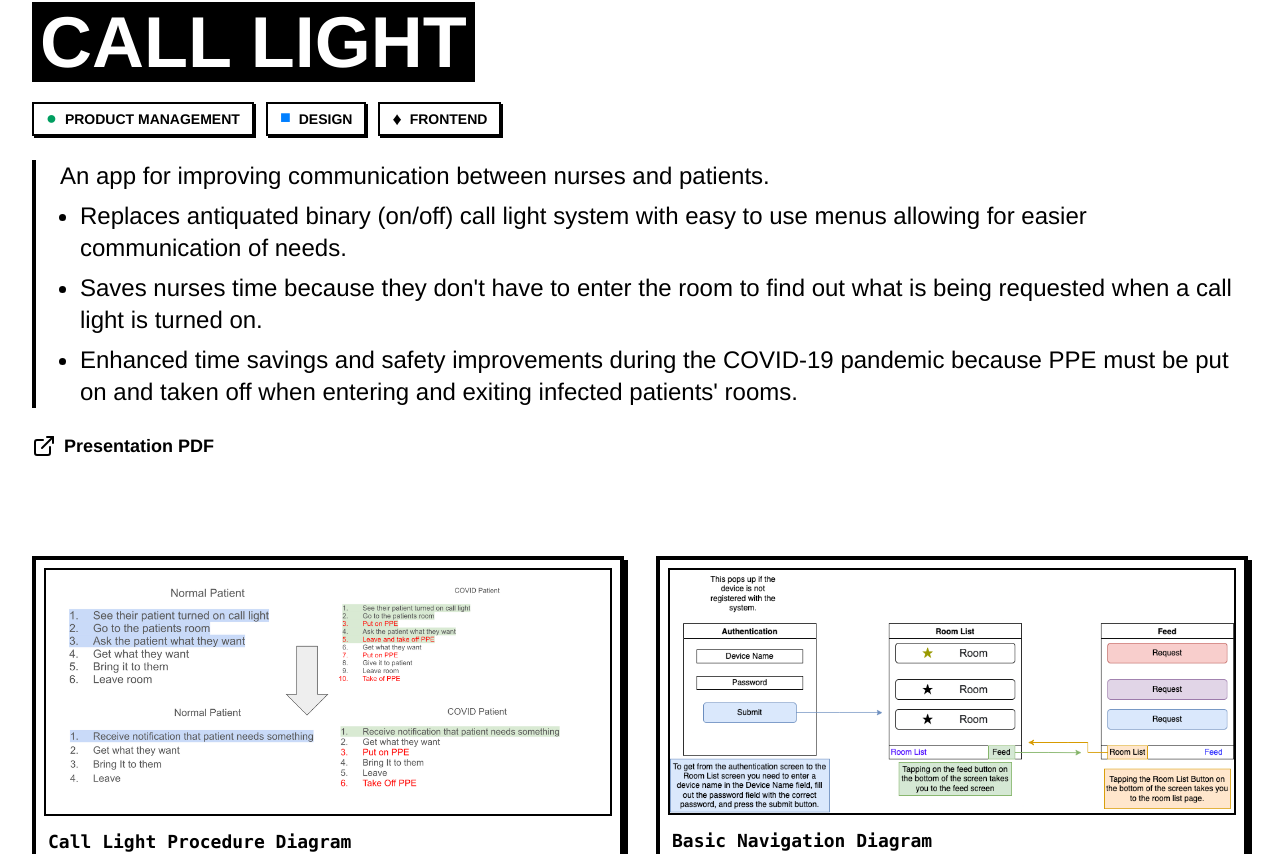
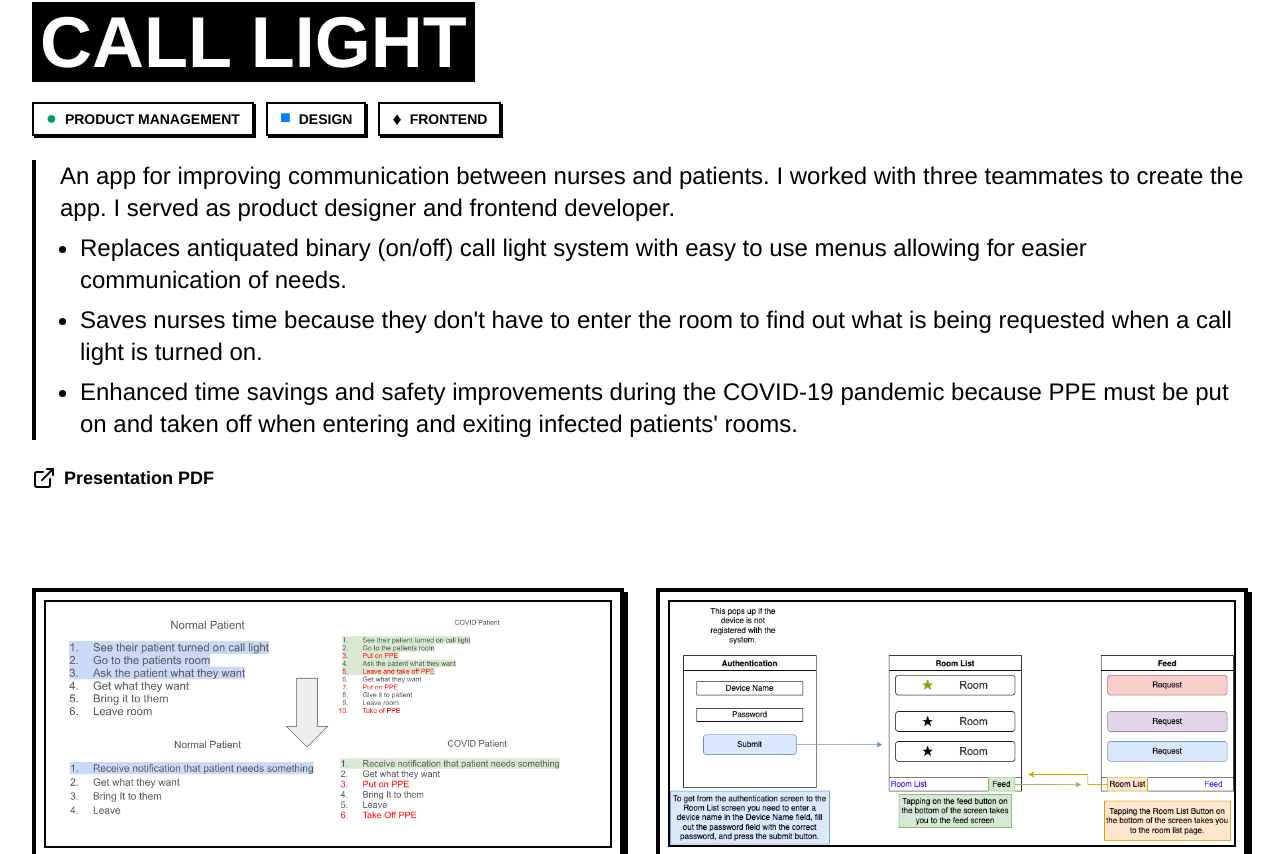
Before and after one commit to siasl/portfolio, a React (Vite) app in the folder web-portfolio/: page / in a window 1280 px wide. Shown: the part 874-1728 px from the top of the page. Built offline with nearby package versions, Linux system fonts and the light colour scheme.

Commit message:
feat: enhance project descriptions and add a new project category, and improve media gallery description display logic.

```diff
--- a/web-portfolio/src/components/MediaGallery.tsx
+++ b/web-portfolio/src/components/MediaGallery.tsx
@@ -17,7 +17,9 @@ interface MediaGalleryProps {
 }
 
 const MediaDescription: React.FC<{ title?: string; body?: string | React.ReactNode }> = ({ title, body }) => {
-    const [isOpen, setIsOpen] = React.useState(false);
+    const isShort = typeof body === 'string' && body.length < 150;
+    const [expanded, setExpanded] = React.useState(false);
+    const showContent = isShort || expanded;
 
     // If there is no body, just show the title (if it exists)
     if (!body) {
@@ -36,7 +38,7 @@ const MediaDescription: React.FC<{ title?: string; body?: string | React.ReactNo
                 {title || "Description"}
             </div>
 
-            <div className={`grid transition-all duration-300 ease-in-out ${isOpen ? 'grid-rows-[1fr] opacity-100 mt-2' : 'grid-rows-[0fr] opacity-0'}`}>
+            <div className={`grid transition-all duration-300 ease-in-out ${showContent ? 'grid-rows-[1fr] opacity-100 mt-2' : 'grid-rows-[0fr] opacity-0'}`}>
                 <div className="overflow-hidden">
                     <div className="font-mono text-neo-black whitespace-pre-wrap text-base">
                         {body}
@@ -44,12 +46,14 @@ const MediaDescription: React.FC<{ title?: string; body?: string | React.ReactNo
                 </div>
             </div>
 
-            <button
-                onClick={() => setIsOpen(!isOpen)}
-                className="text-ski-orange font-bold font-mono hover:underline text-sm uppercase mt-1"
-            >
-                {isOpen ? 'Read Less' : 'Read More...'}
-            </button>
+            {!isShort && (
+                <button
+                    onClick={() => setExpanded(!expanded)}
+                    className="text-ski-orange font-bold font-mono hover:underline text-sm uppercase mt-1"
+                >
+                    {expanded ? 'Read Less' : 'Read More...'}
+                </button>
+            )}
         </div>
     );
 };
--- a/web-portfolio/src/data/projects.tsx
+++ b/web-portfolio/src/data/projects.tsx
@@ -46,7 +46,7 @@ export const projects: Project[] = [
         title: 'Call Light',
         description: (
             <>
-                An app for improving communication between nurses and patients.
+                An app for improving communication between nurses and patients. I worked with three teammates to create the app. I served as product designer and frontend developer.
                 <ul className="list-disc pl-5 mt-2 space-y-2">
                     <li>Replaces antiquated binary (on/off) call light system with easy to use menus allowing for easier communication of needs.</li>
                     <li>Saves nurses time because they don't have to enter the room to find out what is being requested when a call light is turned on.</li>
@@ -85,7 +85,7 @@ export const projects: Project[] = [
     {
         id: 'do-board',
         title: 'Do Board',
-        description: 'A tactile to-do list I designed. Inspired by mechanical keyboards, each row has a distinct and satisfying tactility as you erase each task you complete. Originally, I was planning to light up LEDs to indicate a task being completed, but as I iterated on the design, I decided simple was better.',
+        description: 'A tactile to-do list I designed, built, and prototyped. Inspired by mechanical keyboards, each row has a distinct and satisfying tactility as you erase each task you complete. Originally, I was planning to light up LEDs to indicate a task being completed, but as I iterated on the design, I decided simple was better.',
         tags: ['Product Design', 'Hardware', 'Prototyping'],
         columns: 2,
         layout: 'carousel',
@@ -113,7 +113,7 @@ export const projects: Project[] = [
             {
                 title: 'Personal Automations',
                 layout: 'grid',
-                description: 'Experiments with automations and AI, built in n8n.',
+                description: 'Experiments with automations and AI, built in n8n. I am the sole creator of these.',
                 media: [
                     {
                         type: 'iframe',
@@ -137,28 +137,49 @@ export const projects: Project[] = [
                     {
                         type: 'image',
                         src: '/assets/personal-automations/pretty_pulses.png',
-                        descriptionTitle: 'Pretty Pulses',
+                        descriptionTitle: '',
                     }
                 ]
+            },
+            {
+                title: 'Other Projects',
+                layout: 'grid',
+                description: (
+                    <>
+                        <ul className="list-disc pl-5 space-y-2">
+                            <li>
+                                <b>Fantasy Football statistics visualization</b> - <a href="https://github.com/siasl/FantasyFootball" target="_blank" rel="noopener noreferrer" className="underline hover:text-ski-orange">GitHub</a>
+                            </li>
+                            <li>
+                                <b>Home Assistant</b>
+                                <ul className="list-[circle] pl-5 mt-1 space-y-1">
+                                    <li>Custom dashboards showing data I get from reverse engineering Open Snow’s API</li>
+                                    <li>Automations triggered by ZigBee sensors</li>
+                                </ul>
+                            </li>
+                        </ul>
+                    </>
+                ),
+                media: []
             }
         ]
     },
     {
         id: 'video',
         title: 'Video',
-        description: 'Video projects.',
+        description: 'Video projects I created for TikTok and Youtube.',
         tags: ['Video', 'Editing'],
         media: [
-            { type: 'video', src: '/assets/video/Perspective_3.mp4', poster: '/assets/video/frisbeePoster.png', descriptionTitle: 'Frisbee Video - 8.2M views, 1M Likes on Tiktok' },
-            { type: 'video', src: '/assets/video/Ball_Persepective_video.mp4', poster: '/assets/video/ballPoster.png', descriptionTitle: 'Ball Video - 2.7M views, 107.3k Likes on Tiktok' },
-            { type: 'video', src: '/assets/video/Video_Normal_Size.mp4', poster: '/assets/video/CarPoster.png', descriptionTitle: 'Car Video - Playing with perspective, car' },
-            { type: 'iframe', src: 'https://www.youtube.com/embed/SHSzfIY1MVs', descriptionTitle: 'Ski Bum - Basic Filmmaking Final Project' }
+            { type: 'video', src: '/assets/video/Perspective_3.mp4', poster: '/assets/video/frisbeePoster.png', descriptionTitle: 'Frisbee Video - 8.2M views, 1M Likes on Tiktok', description: 'I created, and edited this video in After Effects.' },
+            { type: 'video', src: '/assets/video/Ball_Persepective_video.mp4', poster: '/assets/video/ballPoster.png', descriptionTitle: 'Ball Video - 2.7M views, 107.3k Likes on Tiktok', description: 'I created, and edited this video in After Effects.' },
+            { type: 'video', src: '/assets/video/Video_Normal_Size.mp4', poster: '/assets/video/CarPoster.png', descriptionTitle: 'Car Video - Playing with perspective, car', description: 'I created, and edited this video.' },
+            { type: 'iframe', src: 'https://www.youtube.com/embed/SHSzfIY1MVs', descriptionTitle: 'Ski Bum - Basic Filmmaking Final Project', description: 'I co-wrote, co-directed, and co-edited this project.' }
         ]
     },
     {
         id: 'photography',
         title: 'Photography',
-        description: 'A collection of my photography work.',
+        description: 'A collection of my photography work. I took and edited these photos.',
         tags: ['Photography'],
         layout: 'grid',
         media: [
@@ -177,7 +198,7 @@ export const projects: Project[] = [
     {
         id: 'xr',
         title: 'XR',
-        description: <>AR and VR projects including Snapchat Lenses (Farm Animal, Furniture Placement, Paper Sailboat, Retro Radio) and Photogrammetry. <br></br><mark style={{ backgroundColor: '#fea888ff' }}>Click the squares icon in the corner of each video to view the lens in Snapchat.</mark></>,
+        description: <>AR and VR projects including Snapchat Lenses (Farm Animal, Furniture Placement, Paper Sailboat, Retro Radio) and Photogrammetry. I created the lenses myself in Snapchat Lens Studio, and used Polycam to create the photogrammetry models. <br></br><mark style={{ backgroundColor: '#fea888ff' }}>Click the squares icon in the corner of each video to view the lens in Snapchat.</mark></>,
         tags: ['AR', 'VR', 'Snapchat Lens', 'Photogrammetry'],
         columns: 4,
         media: [
@@ -203,7 +224,7 @@ export const projects: Project[] = [
             {
                 title: 'Tied Up',
                 layout: 'grid',
-                description: 'Monotype prints and book binding.',
+                description: 'Monotype prints and book binding by me.',
                 media: [
                     { type: 'image', src: '/assets/book-arts/TiedUp_Cover.jpg', alt: 'Book Art', descriptionTitle: 'The binding' },
                     { type: 'image', src: '/assets/book-arts/20201215_194859.jpg', alt: 'Book Art', descriptionTitle: 'One of the mono-type prints' },
```
